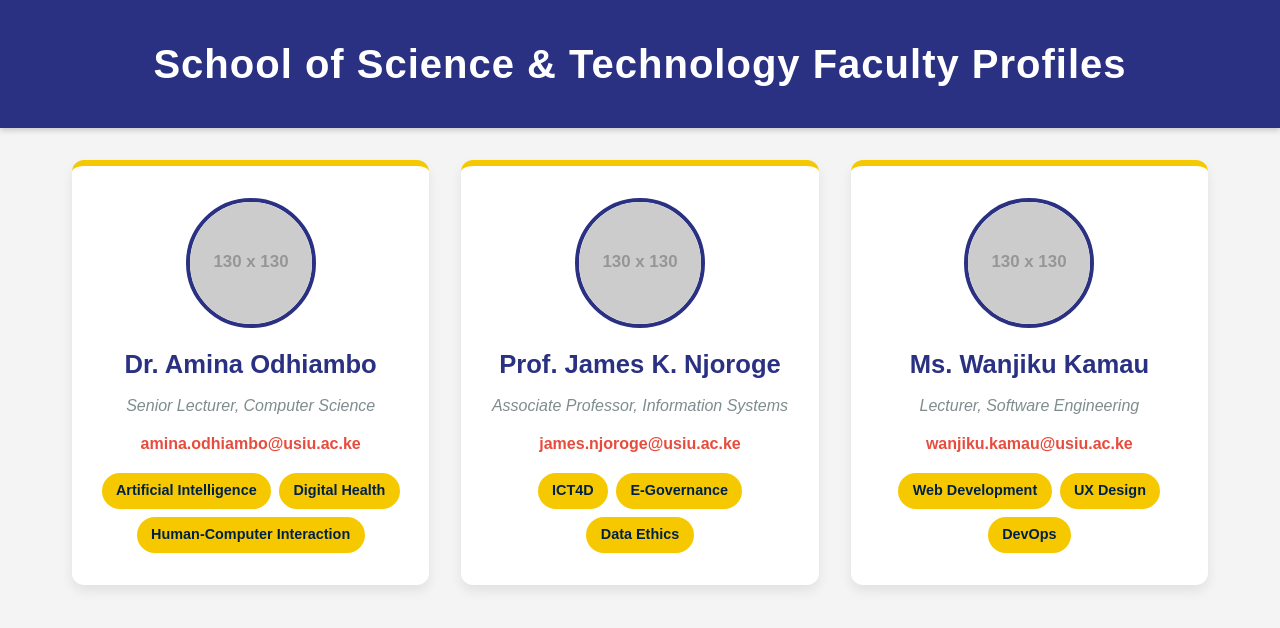
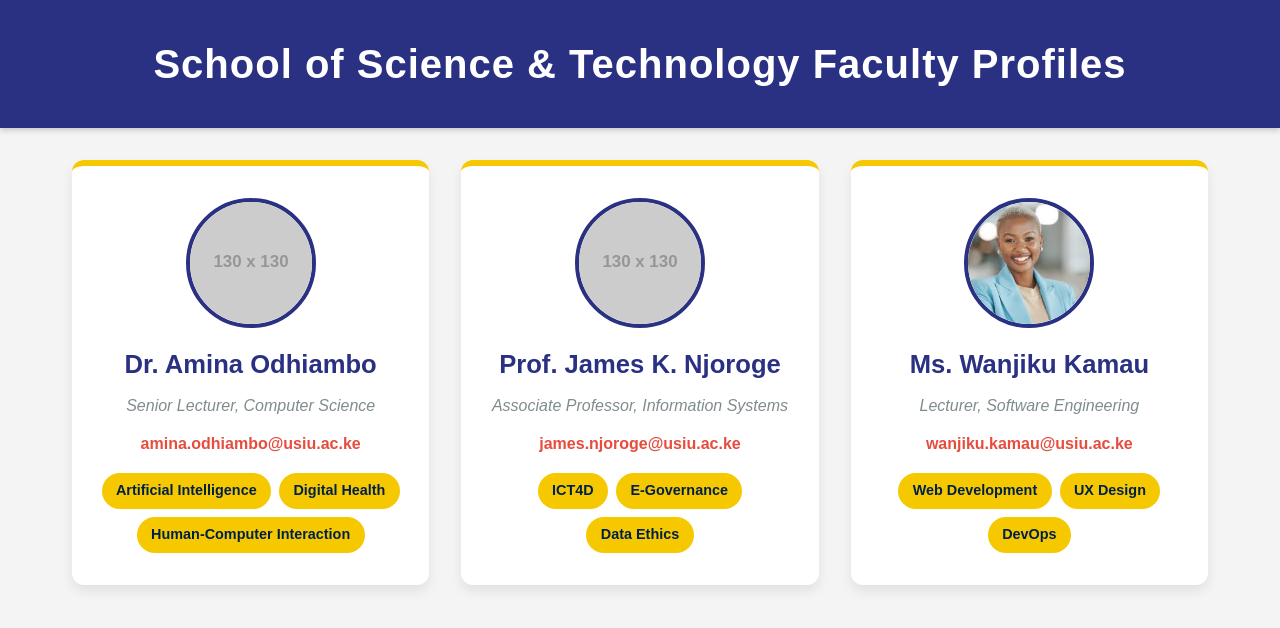
Before and after one commit to nadiamariaotieno/End-Semester-IST4035, a plain HTML site: page index.html in a window 1280 px wide. Drawn offline with Linux system fonts and the light colour scheme; placeholder pictures from the web are drawn by us.

Commit message:
Update index.html

```diff
--- a/index.html
+++ b/index.html
@@ -42,7 +42,7 @@
 
       <!-- Faculty Profile: Ms. Wanjiku Kamau -->
       <article class="faculty-card">
-        <img src="https://via.placeholder.com/130" alt="Ms. Wanjiku Kamau Profile Photo">
+        <img src="https://github.com/nadiamariaotieno/End-Semester-IST4035/blob/main/Lady2.jpeg" alt="Ms. Wanjiku Kamau Profile Photo">
         <h2>Ms. Wanjiku Kamau</h2>
         <p class="title">Lecturer, Software Engineering</p>
         <a href="mailto:wanjiku.kamau@usiu.ac.ke" class="email">wanjiku.kamau@usiu.ac.ke</a>
```
